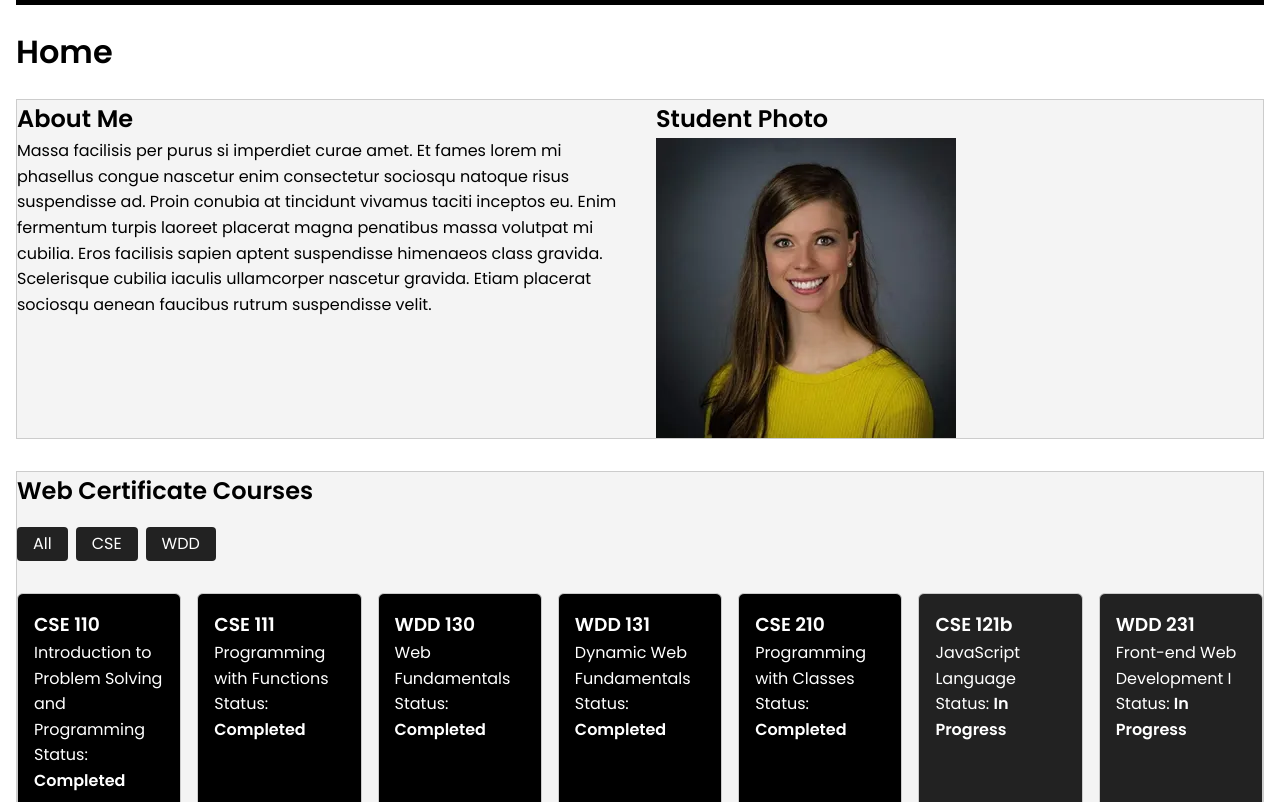
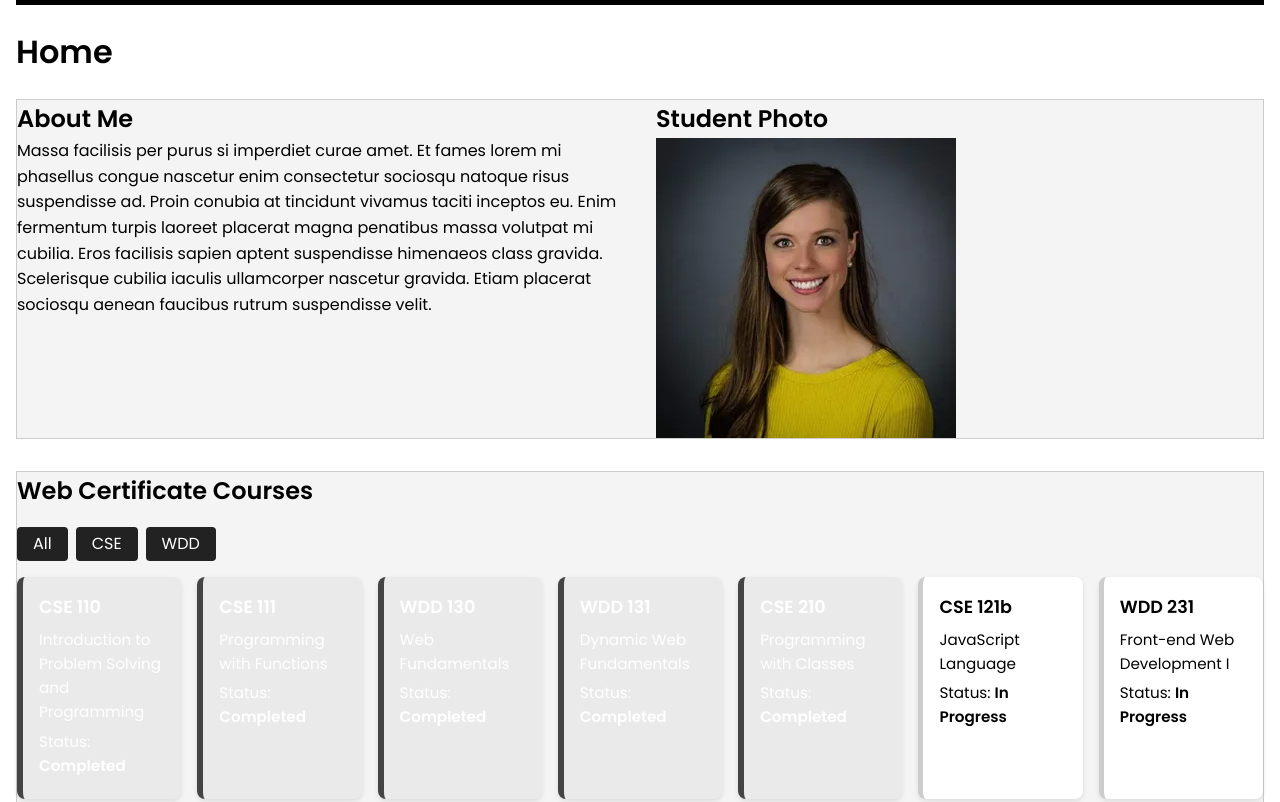
Before and after one commit to Anna-Thurston/wdd231, a plain HTML site: page index.html in a window 1280 px wide. Shown: the part 150-952 px from the top of the page. Drawn offline with Linux system fonts and the light colour scheme.

Commit message:
Adjusted course card styling

```diff
--- a/styles/small.css
+++ b/styles/small.css
@@ -131,18 +131,45 @@ section {
 }
 
 .course-card {
+    border-radius: 8px;
     padding: 1rem;
-    margin: 1rem 0;
-    border: 1px solid #ccc;
-    border-radius: 6px;
-    background-color: #222;  /* Incomplete */
-    color: #fff;
+    margin-bottom: 1rem;
+    background-color: #fff;         /* Default: white card */
+    color: #000;                    /* Default text: black */
+    border-left: 6px solid #ccc;    /* Neutral accent for in-progress */
+    box-shadow: 0 2px 5px rgba(0, 0, 0, 0.1);
+    transition: transform 0.2s ease;
 }
 
+.course-card h3 {
+    margin-bottom: 0.4rem;
+    font-size: 1.1rem;
+}
+
+.course-card p {
+    margin: 0.3rem 0;
+    font-size: 0.95rem;
+}
+
+/* Completed courses */
 .course-card.completed {
-    background-color: #000; /* Completed */
-    color: #fff;
+  background-color: #eaeaea;    /* Slate gray */
+  color: #fff;                  /* White text for contrast */
+  border-left: 6px solid #444; /* Coral accent */
 }
+
+/* In-progress courses */
+.course-card.in-progress {
+    background-color: #fff;
+    color: #000;
+    border-left: 5px solid #ccc; /* subtle gray stripe */
+}
+
+/* Hover effect */
+.course-card:hover {
+    transform: scale(1.02);
+}
+
 
 
 .filters {
```
